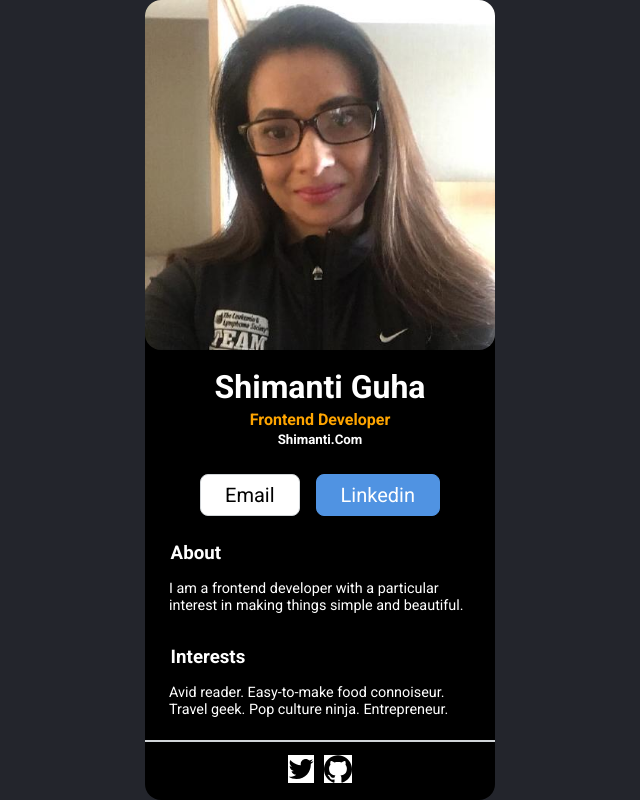
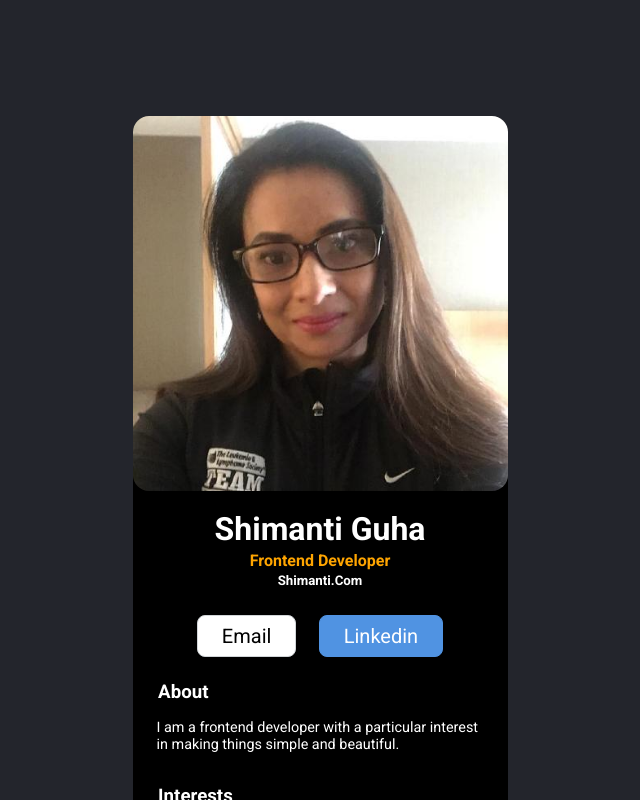
Before and after one commit to Shimanti/digicard, a React (Create React App) app: page / in a window 1280 px wide. Shown: the top 800 px of the page, without its empty margins (320-960 px from the left). Built offline with nearby package versions, Linux system fonts and the light colour scheme.

Commit message:
changed spacing to 375px

```diff
--- a/src/index.css
+++ b/src/index.css
@@ -12,7 +12,7 @@ body {
 
 main {
   height: 100vh;
-  margin: 0 auto;
+  margin: 10% auto;
   display: flex;
   justify-content: center;
   align-items: center;
@@ -20,7 +20,7 @@ main {
 }
 
 .container {
-  width: 350px;
+  width: 375px;
   background-color: black;
   color: white;
   border-radius: 1rem;
@@ -65,14 +65,14 @@ ul {
   flex-direction: row;
   justify-content: center;
   align-items: center;
-  padding-bottom: 1rem;
+  padding-bottom: .9rem;
 }
 
 button {
   font-family: "Roboto", sans-serif;
   text-transform: capitalize;
   font-size: 1.25rem;
-  margin: 0 .5rem;
+  margin: 0 .7rem;
   padding: .5rem 1.5rem;
   border-radius: .5rem;
 }
```
